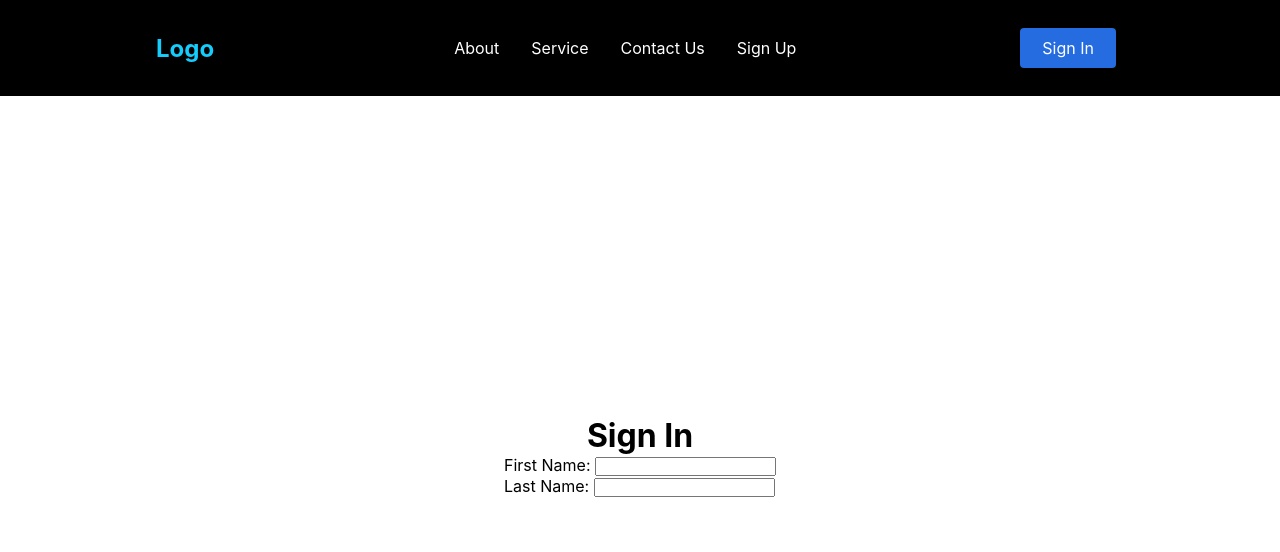
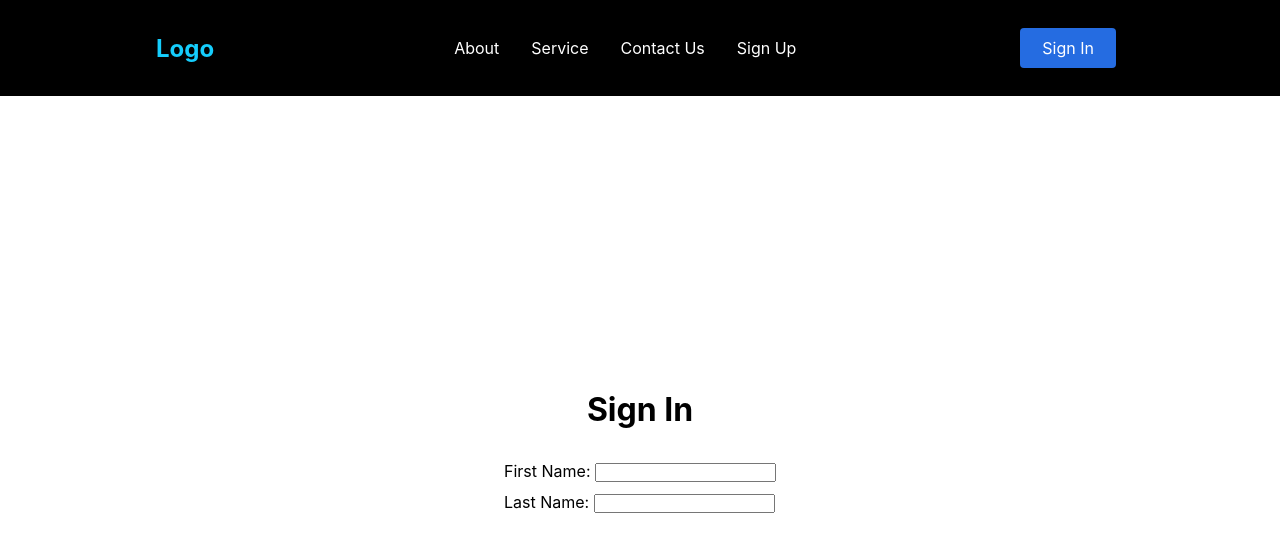
Before and after one commit to ccchippp/navbar-1, a React (Create React App) app: page /sign-in in a window 1280 px wide. Shown: the top 552 px of the page. Built offline with nearby package versions, Linux system fonts and the light colour scheme.

Commit message:
adjusted spacing

```diff
--- a/src/pages/index.css
+++ b/src/pages/index.css
@@ -16,6 +16,7 @@
 .sign-in-h1 {
     display: flex;
     justify-content: center;
+    padding-bottom: 2rem;
     /* align-items: center; */
 }
 
@@ -24,3 +25,11 @@
     justify-content: center;
     /* align-items: center; */
 }
+
+label {
+    margin-bottom: 10px;
+}
+
+input {
+    margin-bottom: 10px;
+}
```
